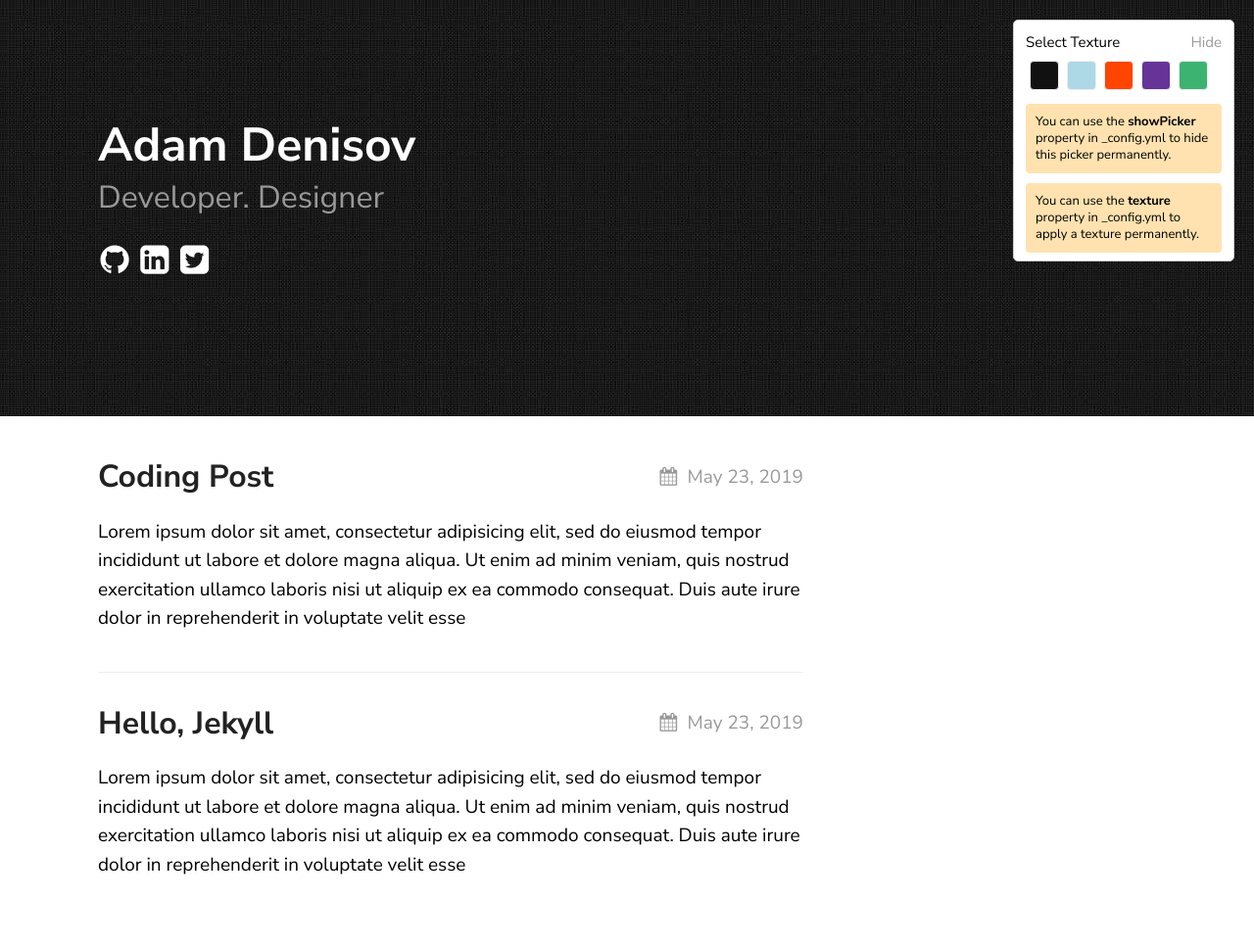
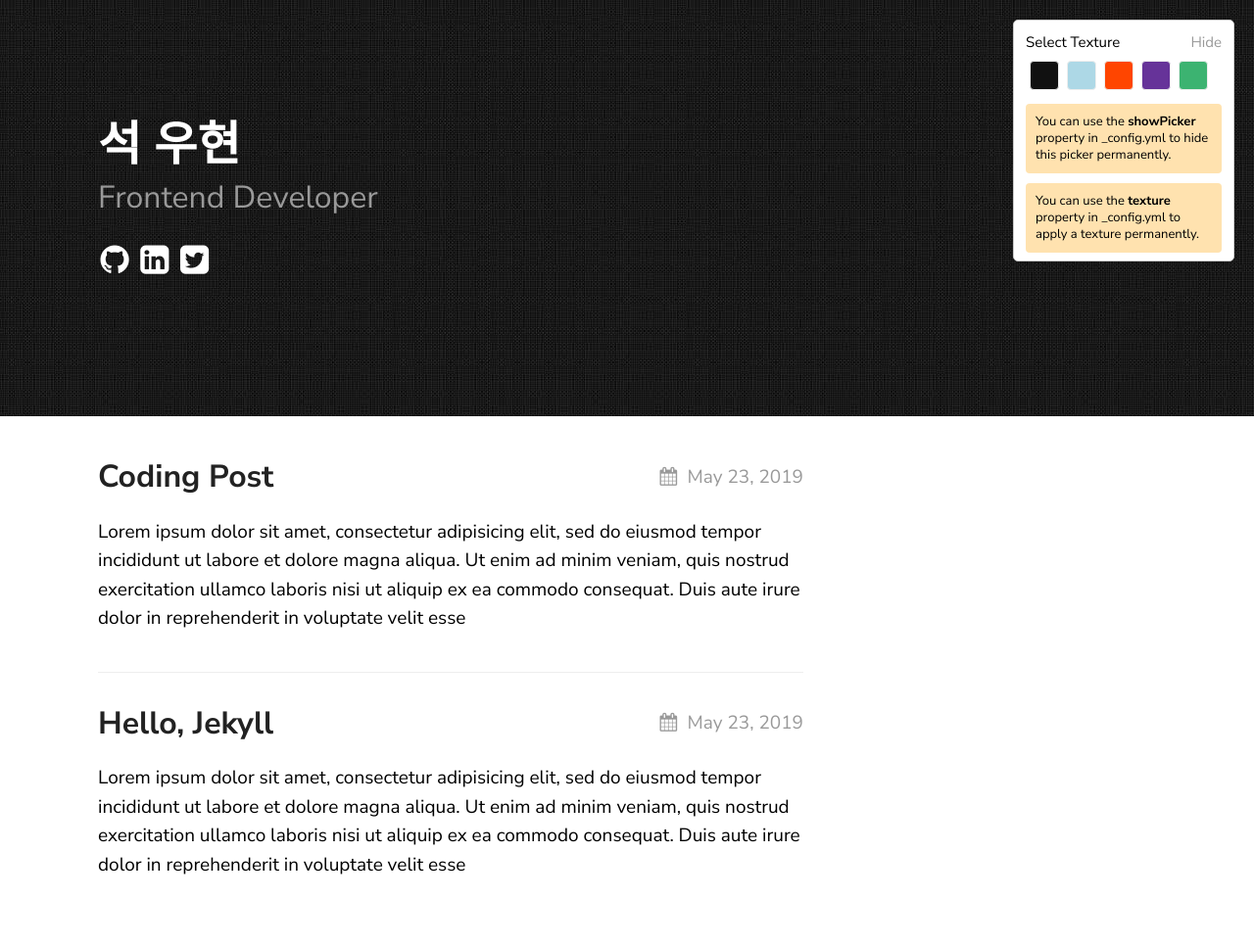
Before and after one commit to seok97/seok97.github.io, a Jekyll site: the page built from index.md, in a window 1280 px wide. Shown: the whole page at 98% size. Built offline with Jekyll 4.4.1, drawn with Linux system fonts in a browser that asks for light colours.

Commit message:
blog edit

```diff
--- a/_config.yml
+++ b/_config.yml
@@ -15,9 +15,9 @@ sass:
 
 permalink: /posts/:title/
 texture:
-  title: Adam Denisov
-  tagline: Developer. Designer
-  date_format: "%b %-d, %Y"
+  title: 석 우현
+  tagline: Frontend Developer
+  date_format: "%Y %b %-d "
   style: black
   showNav: false
   showPicker: true
```
